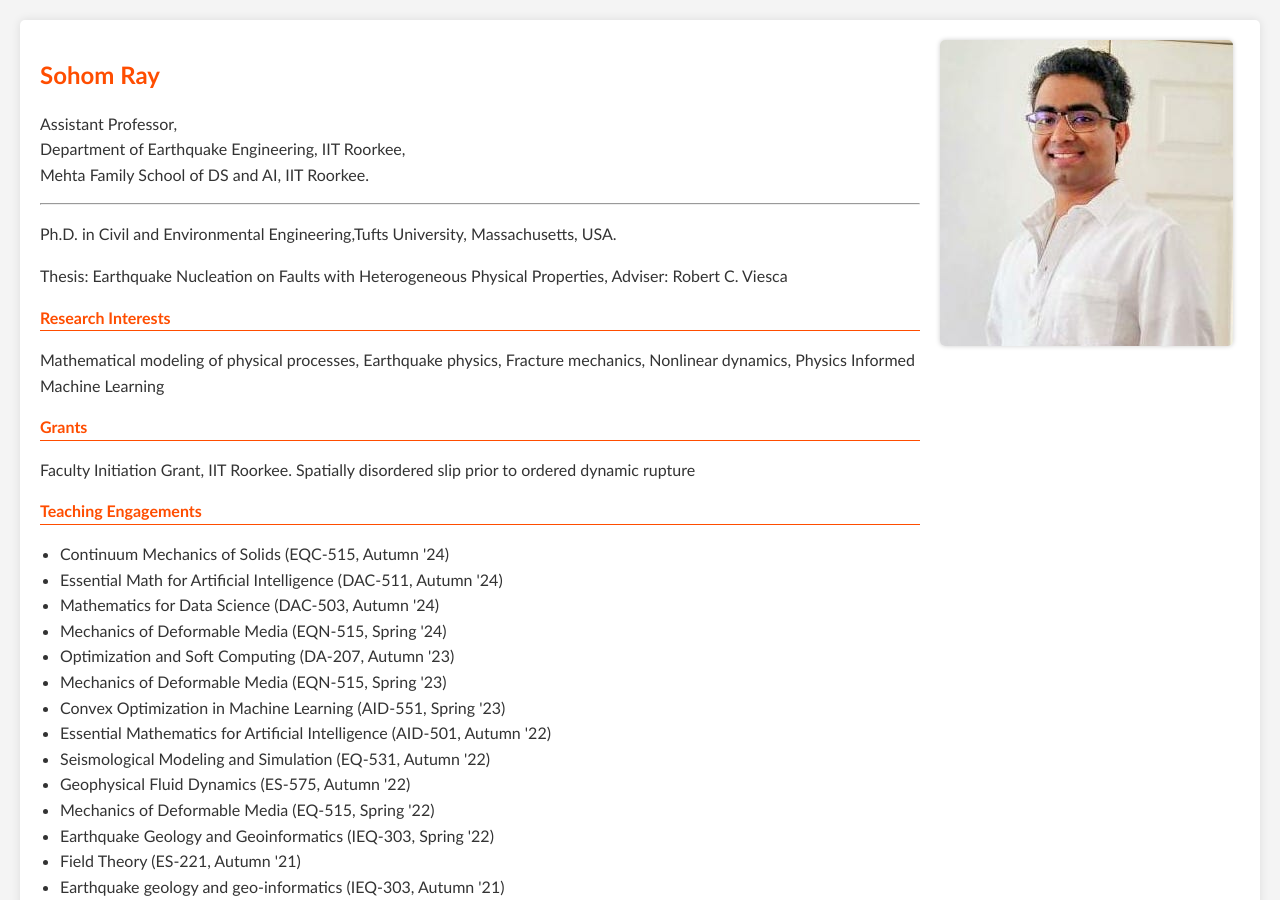
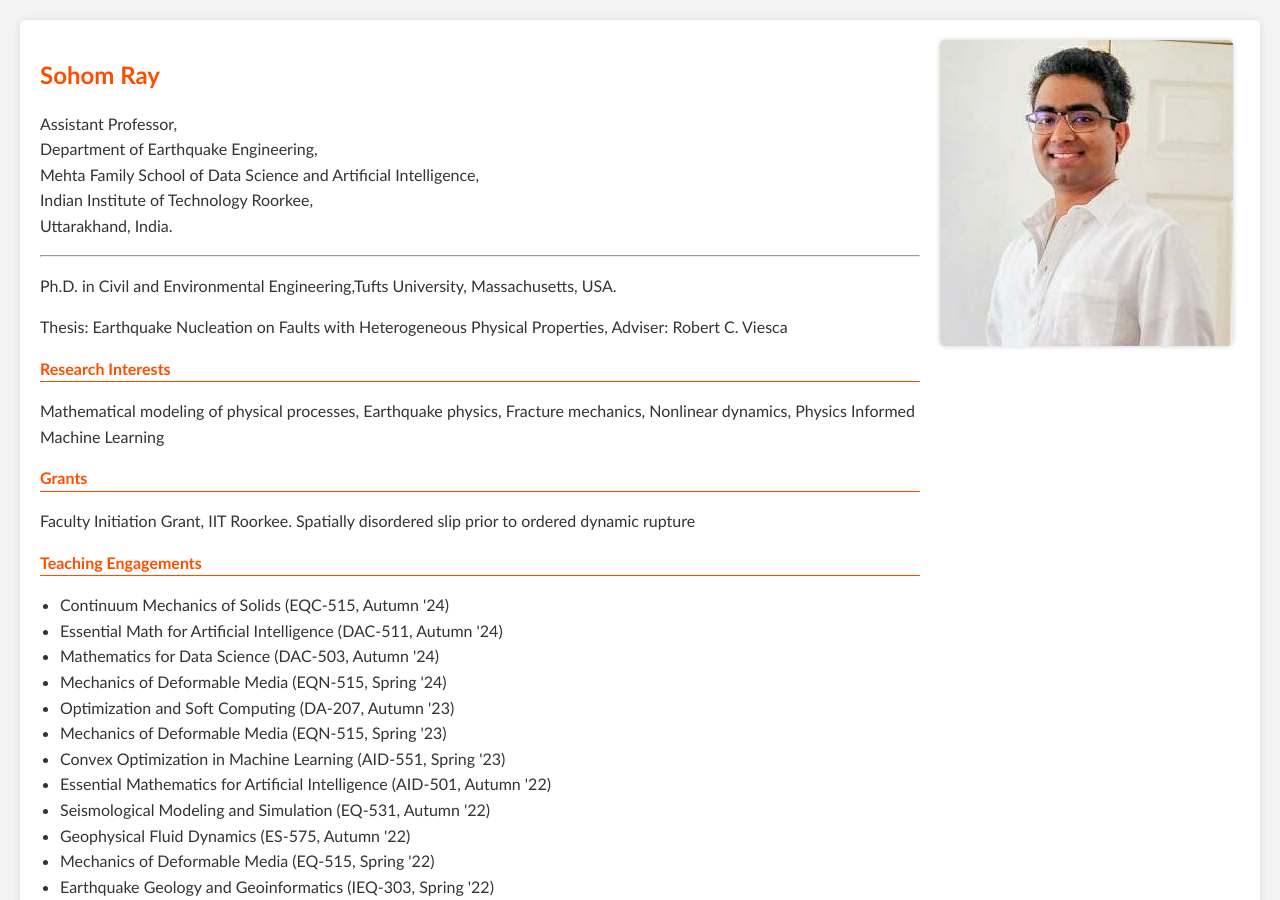
Before and after one commit to RaySohom/q, a Jekyll site: the page index.html, which Jekyll copies as it is, in a window 1280 px wide and 900 px high. Built offline with Jekyll 4.4.1, drawn with Linux system fonts in a browser that asks for light colours; some web fonts are replaced.

Commit message:
Update index.html

```diff
--- a/index.html
+++ b/index.html
@@ -7,8 +7,11 @@
     <div class="container">
         <div class="main-content">
             <h1>Sohom Ray </h1>
-            <p>Assistant Professor,<br> Department of Earthquake Engineering, IIT Roorkee, <br>
-               Mehta Family School of DS and AI, IIT Roorkee.</p>
+            <p>Assistant Professor,<br>
+            Department of Earthquake Engineering,<br>
+            Mehta Family School of Data Science and Artificial Intelligence,<br>
+            Indian Institute of Technology Roorkee, <br>
+            Uttarakhand, India.</p>
             <hr>
             <p> Ph.D. in Civil and Environmental Engineering,Tufts University, Massachusetts, USA.</p>
             <p>Thesis: Earthquake Nucleation on Faults with Heterogeneous Physical Properties, Adviser: Robert C. Viesca</p>
```
